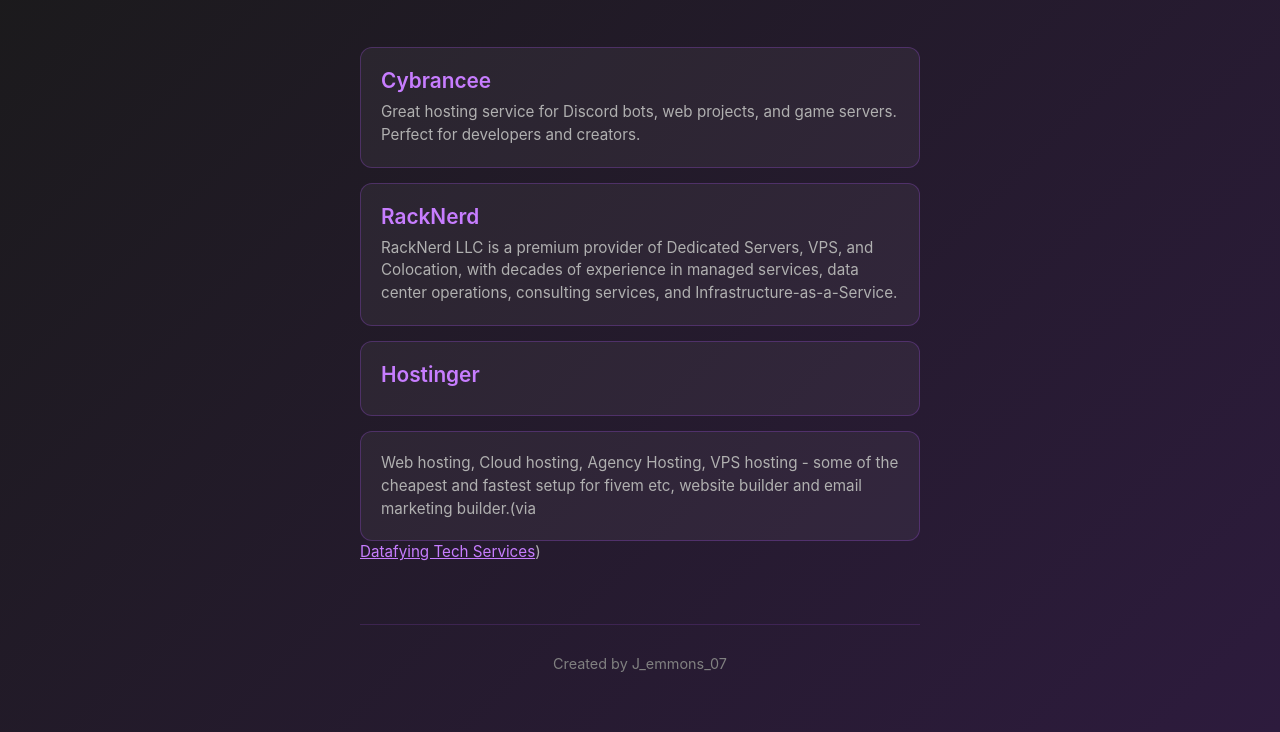
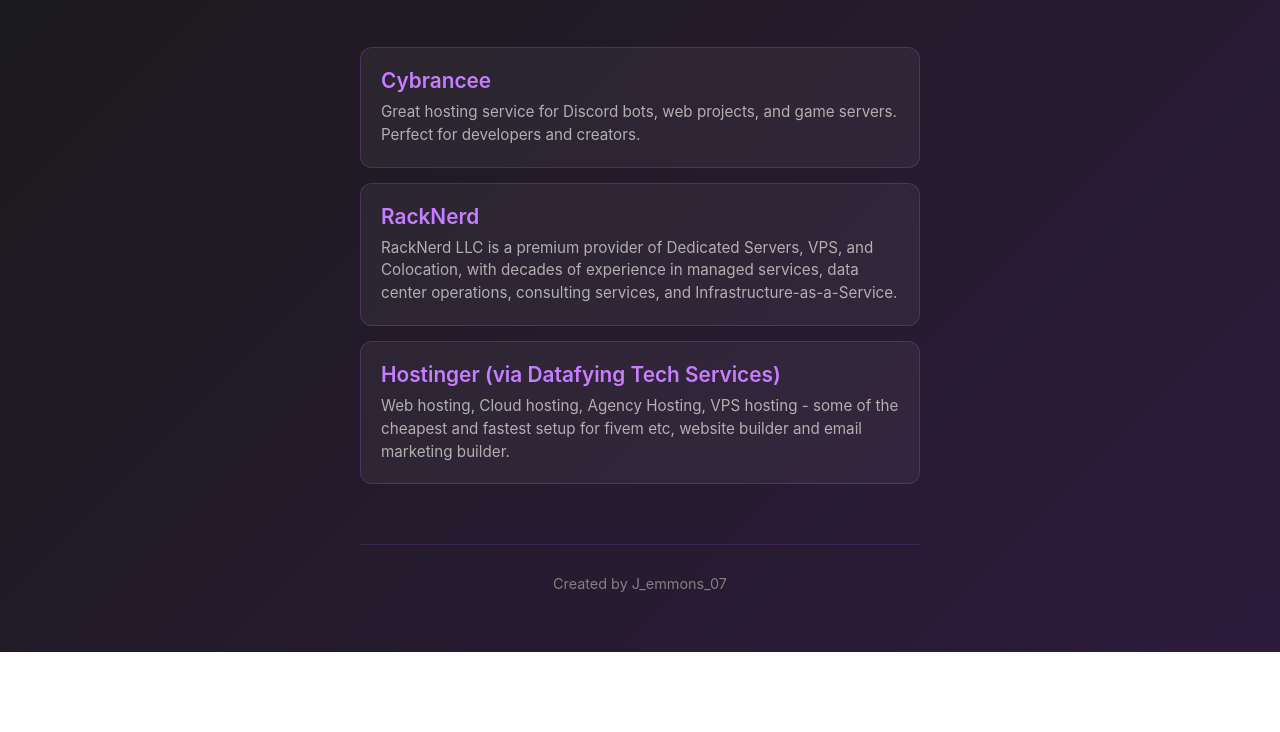
Before and after one commit to jemmonsss/Js-Affliatelinks, a plain HTML site: page index.html in a window 1280 px wide. Shown: the part 148-880 px from the top of the page. After the commit the page ends 800 px from the top, so only its background shows below. Drawn offline with Linux system fonts and the light colour scheme.

Commit message:
fixed some formtating

```diff
--- a/index.html
+++ b/index.html
@@ -132,8 +132,8 @@
 
             <!-- LINK 3 - EDIT THIS -->
             <a href="https://hostinger.com/?REFERRALCODE=Datafying" class="link-card" target="_blank">
-                <div class="link-title">Hostinger</div>
-                <div class="link-description">Web hosting, Cloud hosting, Agency Hosting, VPS hosting - some of the cheapest and fastest setup for fivem etc, website builder and email marketing builder.(via <a href="https://datafying.tech/" style="color: #c77dff; text-decoration: underline;">Datafying Tech Services</a>)</div>
+                <div class="link-title">Hostinger (via Datafying Tech Services)</div>
+                <div class="link-description">Web hosting, Cloud hosting, Agency Hosting, VPS hosting - some of the cheapest and fastest setup for fivem etc, website builder and email marketing builder.</div>
             </a>
 
             <!-- ADD MORE LINKS HERE - Just copy and paste a link-card section -->
```
